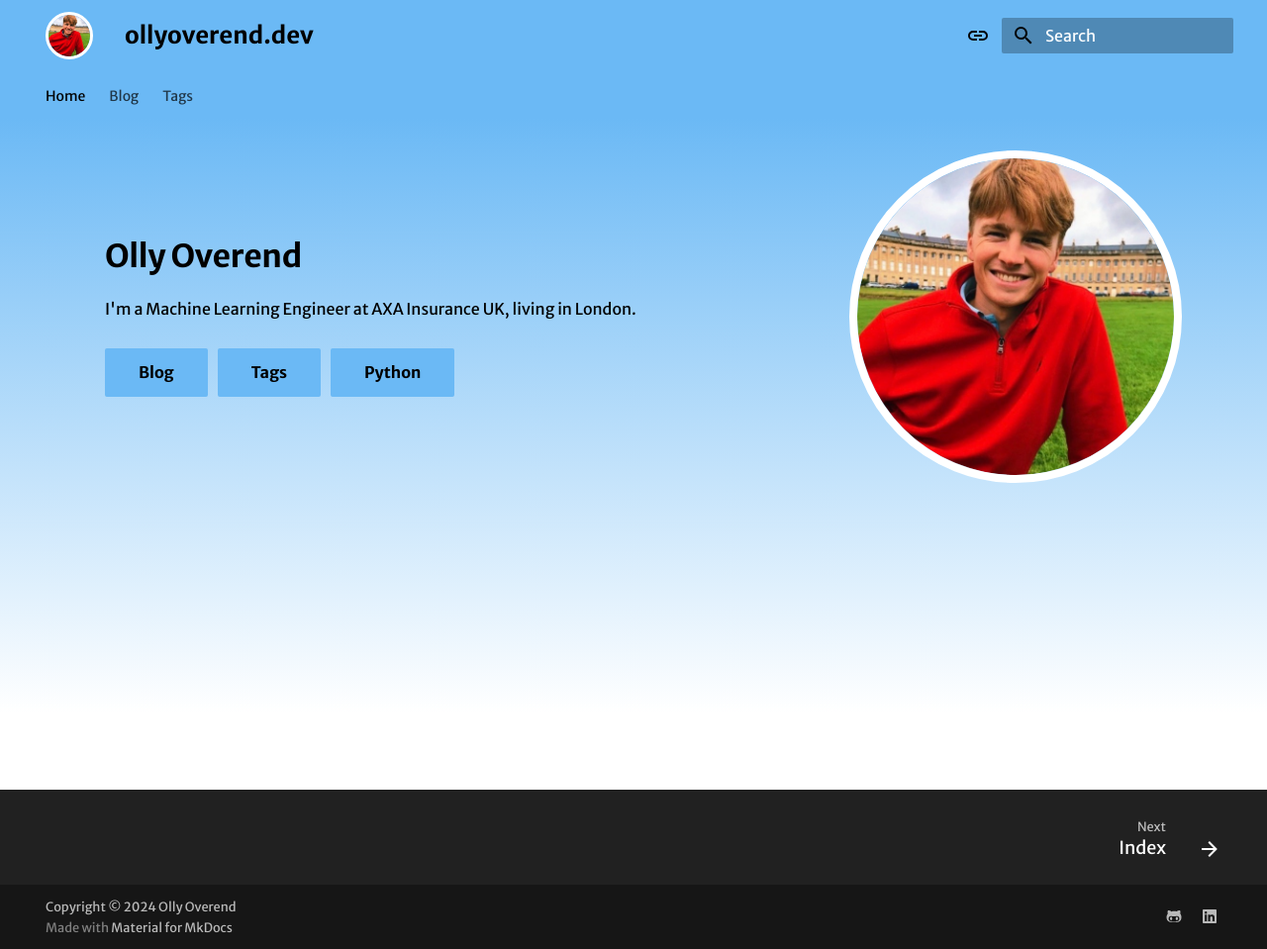
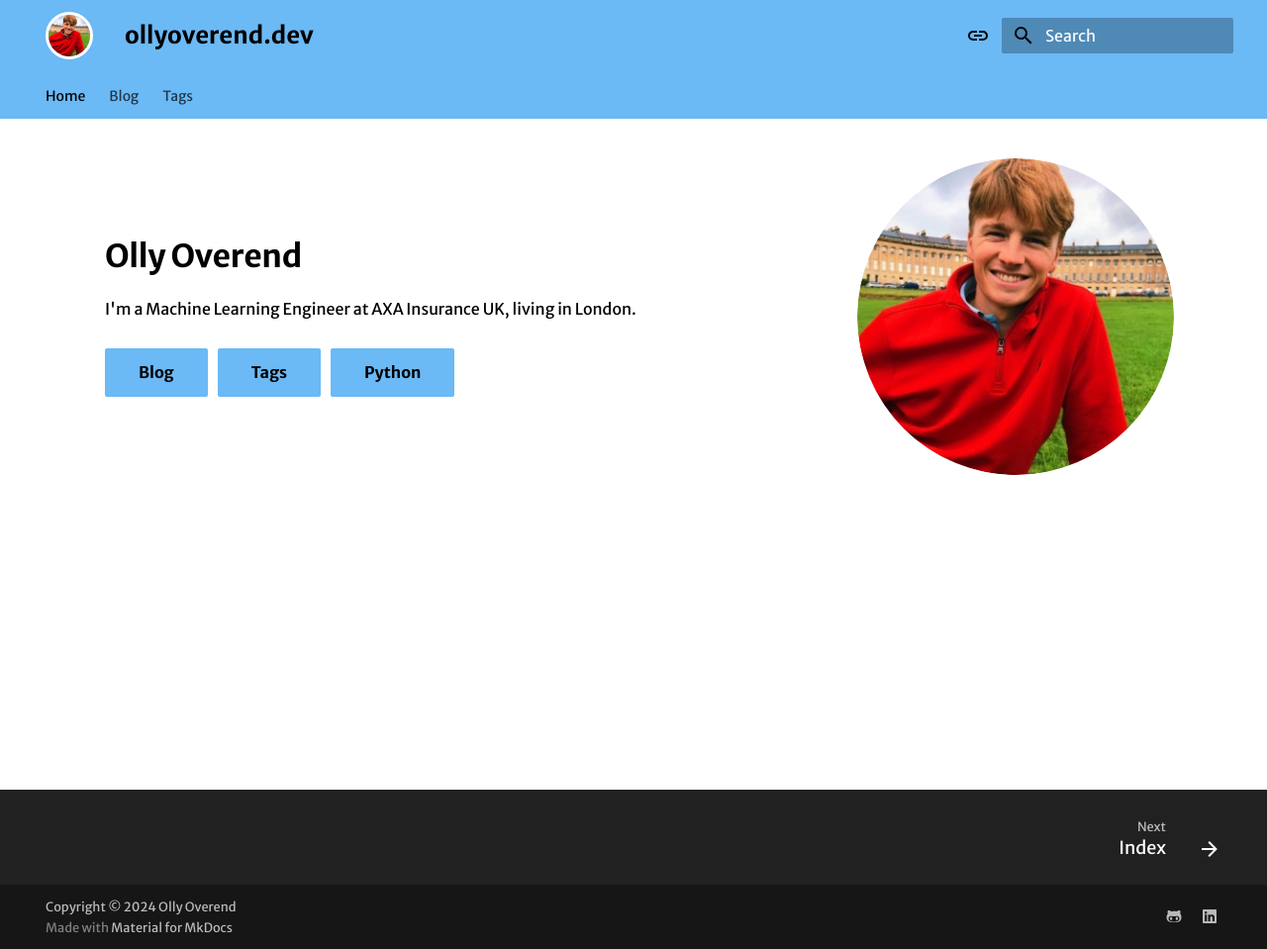
Before and after one commit to OliverOverend/ollyoverend.dev, an MkDocs documentation site: the page built from docs/index.md, in a window 1280 px wide and 959 px high. Shown: the whole window at 99% size. Built offline with MkDocs 1.6.1 and Material for MkDocs 9.7.7, drawn with Linux system fonts in a browser that asks for light colours; some web fonts are replaced.

Commit message:
Comments out background gradient in tx-container for clarity

```diff
--- a/assets/home.html
+++ b/assets/home.html
@@ -13,7 +13,7 @@
     .tx-container {
         height: 30rem;
         padding-top: .0rem;
-        background: linear-gradient(to bottom, var(--md-primary-fg-color), var(--md-default-bg-color))
+        /* background: linear-gradient(to bottom, var(--md-primary-fg-color), var(--md-default-bg-color)) */
     }
 
     .tx-hero {
```
